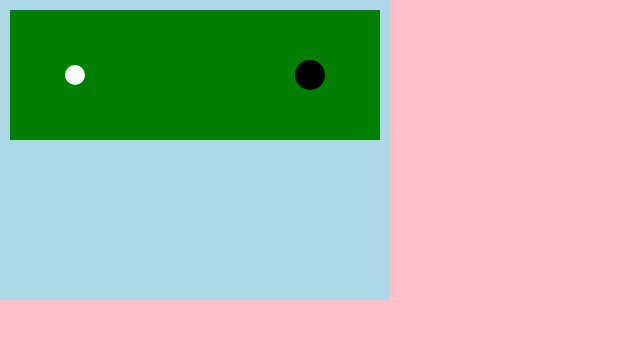
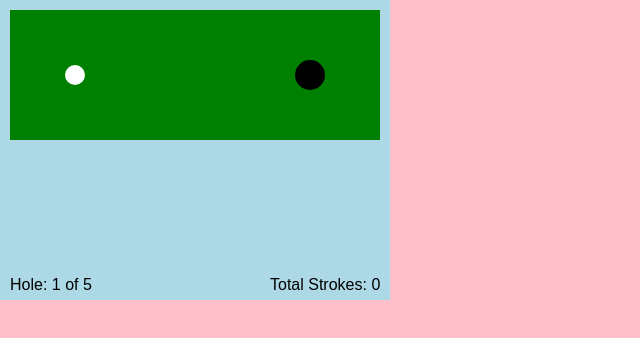
Before and after one commit to lunarmossy/kitboga-code-jam, a plain HTML site: page captcha/captcha.html in a window 1280 px wide. Shown: the whole page, without its empty margins (0-640 px from the left). Drawn offline with Linux system fonts and the light colour scheme.

Commit message:
Add one more hole, and stroke and hole indicator

```diff
--- a/captcha/captcha.html
+++ b/captcha/captcha.html
@@ -50,6 +50,7 @@
         let courseIndex = 0;
         let success = false;
         let aim = null;
+        let strokes = 0;
 
         const courses = [
           {
@@ -119,6 +120,37 @@
               { x: 80, y: 290 },
               { x: 10, y: 220 },
               { x: 10, y: 10 },
+            ],
+          },
+          {
+            // snake
+            start: { x: 50, y: 250 },
+            end: { x: 325, y: 250 },
+            boundaries: [
+              { x: 10, y: 210 },
+              { x: 140, y: 210 },
+              { x: 140, y: 190 },
+              { x: 10, y: 190 },
+              { x: 10, y: 10 },
+              { x: 310, y: 10 },
+              { x: 380, y: 80 },
+              { x: 380, y: 190 },
+              { x: 340, y: 190 },
+              { x: 340, y: 210 },
+              { x: 380, y: 210 },
+              { x: 380, y: 290 },
+              { x: 270, y: 290 },
+              { x: 270, y: 210 },
+              { x: 310, y: 210 },
+              { x: 310, y: 190 },
+              { x: 270, y: 190 },
+              { x: 270, y: 90 },
+              { x: 120, y: 90 },
+              { x: 120, y: 110 },
+              { x: 250, y: 110 },
+              { x: 250, y: 290 },
+              { x: 10, y: 290 },
+              { x: 10, y: 210 },
             ],
           },
         ];
@@ -204,6 +236,21 @@
           drawCourse(courses[courseIndex]);
           drawBall(ball.x, ball.y);
           drawAimLine();
+
+          // draw course number
+          ctx.fillStyle = "black";
+          ctx.font = "16px Arial";
+          ctx.fillText(
+            `Hole: ${courseIndex + 1} of ${courses.length}`,
+            10,
+            canvas.height - 10
+          );
+          // draw strokes
+          ctx.fillText(
+            `Total Strokes: ${strokes}`,
+            canvas.width - 120,
+            canvas.height - 10
+          );
         }
 
         // Physics and game logic
@@ -281,9 +328,14 @@
           if (isBallInHole(course)) {
             courseIndex++;
             if (courseIndex >= courses.length) {
-              captchaSuccess();
               courseIndex = 0;
-              success = true;
+              if (strokes > 20) {
+                alert("Complete the CAPTCHA with 20 or fewer strokes!");
+              } else {
+                captchaSuccess();
+                success = true;
+              }
+              strokes = 0;
             }
             ball.reset(courses[courseIndex].start);
           }
@@ -322,6 +374,7 @@
             ball.vy = (ball.y - aim.y) / 10;
             ball.moving = true;
             aim = null;
+            strokes++;
           }
           document.addEventListener("mousemove", onMove);
           document.addEventListener("mouseup", onUp);
@@ -329,12 +382,13 @@
 
         // Touch controls
         function onTouchStart(e) {
+          // idk, i just copied this, but it doesn't really work
           if (ball.moving) return;
           const rect = canvas.getBoundingClientRect();
           const touch = e.touches[0];
           const mx = touch.clientX - rect.left;
           const my = touch.clientY - rect.top;
-          if (mx - ball.x + (my - ball.y) > 100) return; // Too far from ball to aim
+          if (mx - ball.x + (my - ball.y) > 400) return; // Too far from ball to aim
           aim = { x: mx, y: my };
 
           function onMove(ev) {
@@ -352,6 +406,7 @@
               ball.vy = (ball.y - aim.y) / 10;
               ball.moving = true;
               aim = null;
+              strokes++;
             }
           }
           document.addEventListener("touchmove", onMove, { passive: false });
```
